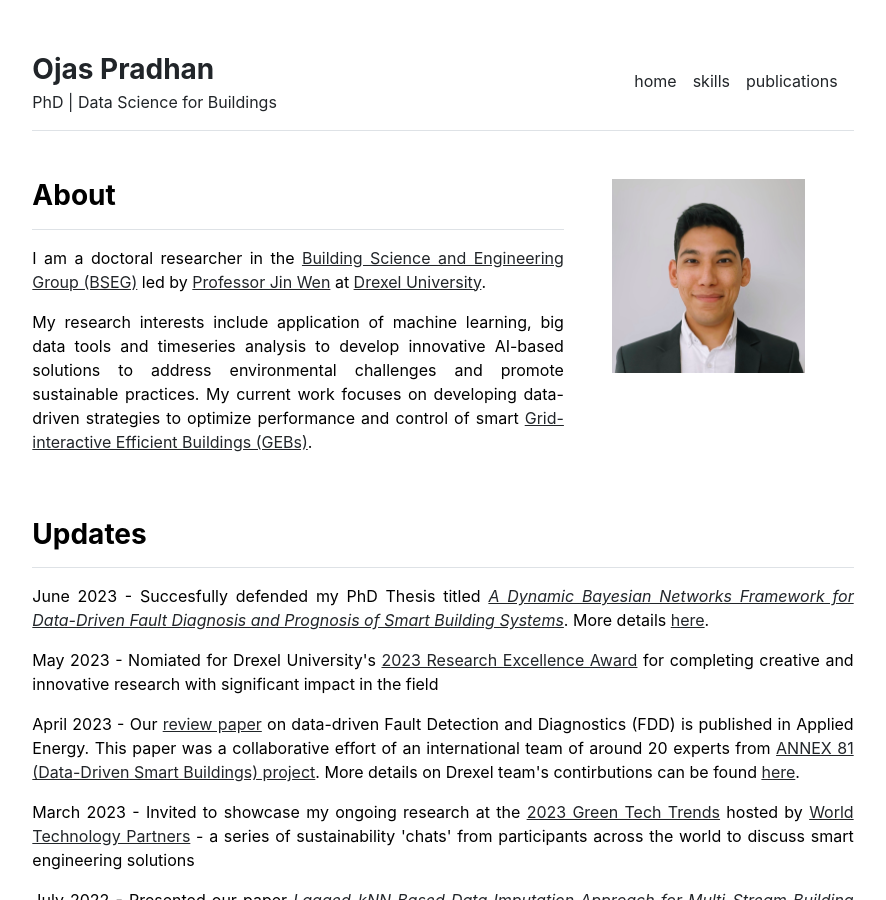
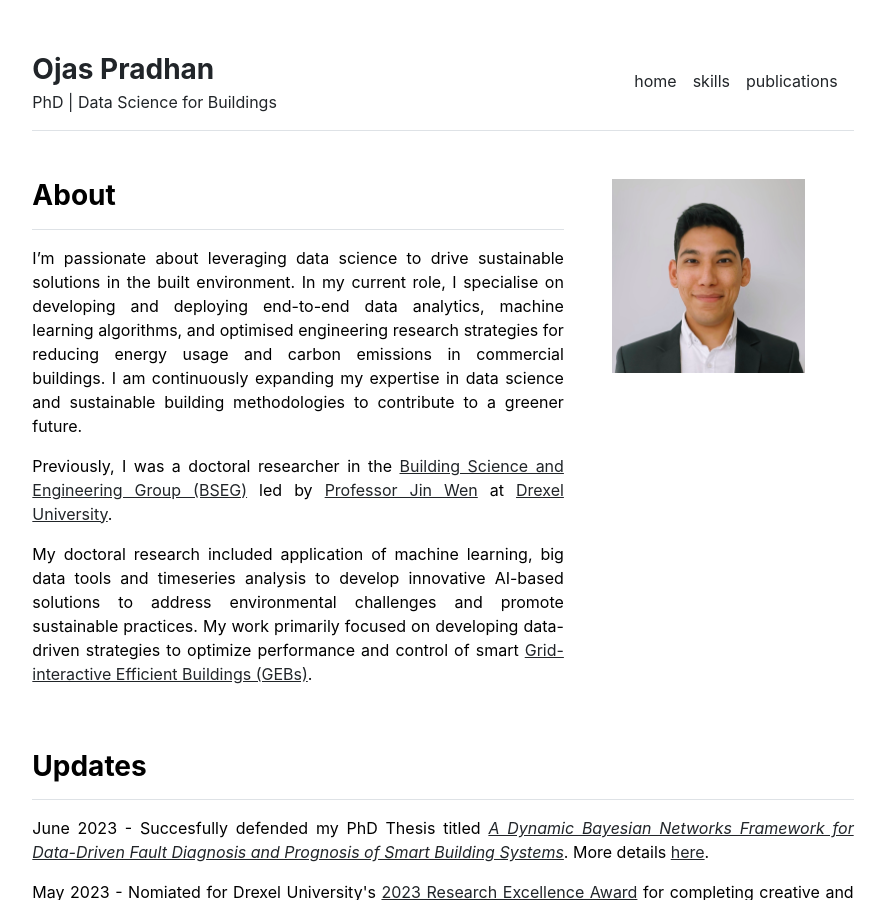
Before and after one commit to pradhanojas/pradhanojas.github.io, a Jekyll site: the page built from index.md, in a window 1280 px wide and 900 px high. Shown: the whole window, without its empty margins (197-1083 px from the left). Built offline with Jekyll 4.4.1, drawn with Linux system fonts in a browser that asks for light colours.

Commit message:
Update index.md

```diff
--- a/index.md
+++ b/index.md
@@ -3,14 +3,8 @@ layout: home
 title: "Home"
 ---
 
-I am a doctoral researcher in the <a href="https://bseg.cae.drexel.edu/" target="_blank">Building Science and Engineering Group (BSEG)</a> led by <a href="https://drexel.edu/engineering/about/faculty-staff/W/wen-jin/" target="_blank">Professor Jin Wen</a> at <a href="https://drexel.edu/" target="_blank">Drexel University</a>.
+I'm passionate about leveraging data science to drive sustainable solutions in the built environment. In my current role, I specialise on developing and deploying end-to-end data analytics, machine learning algorithms, and optimised engineering research strategies for reducing energy usage and carbon emissions in commercial buildings. I am continuously expanding my expertise in data science and sustainable building methodologies to contribute to a greener future.
 
-My research interests include application of machine learning, big data tools and timeseries analysis to develop innovative AI-based solutions to address environmental challenges and promote sustainable practices. My current work focuses on developing data-driven strategies to optimize performance and control of smart <a href="https://www.energy.gov/eere/buildings/grid-interactive-efficient-buildings" target="_blank">Grid-interactive Efficient Buildings (GEBs)</a>.
+Previously, I was a doctoral researcher in the <a href="https://bseg.cae.drexel.edu/" target="_blank">Building Science and Engineering Group (BSEG)</a> led by <a href="https://drexel.edu/engineering/about/faculty-staff/W/wen-jin/" target="_blank">Professor Jin Wen</a> at <a href="https://drexel.edu/" target="_blank">Drexel University</a>.
 
-<!-- <br>
-<div class="row g-5 mb-5">
-  <div class="col-md-12" style="text-align: justify">
-    <h3 class="fw-bold border-bottom pb-3 mb-3">Experience</h3>
-    Fault Detection and Diagnosis, Demand Flexibility
-</div>
-</div> -->
+My doctoral research included application of machine learning, big data tools and timeseries analysis to develop innovative AI-based solutions to address environmental challenges and promote sustainable practices. My work primarily focused on developing data-driven strategies to optimize performance and control of smart <a href="https://www.energy.gov/eere/buildings/grid-interactive-efficient-buildings" target="_blank">Grid-interactive Efficient Buildings (GEBs)</a>.
```
